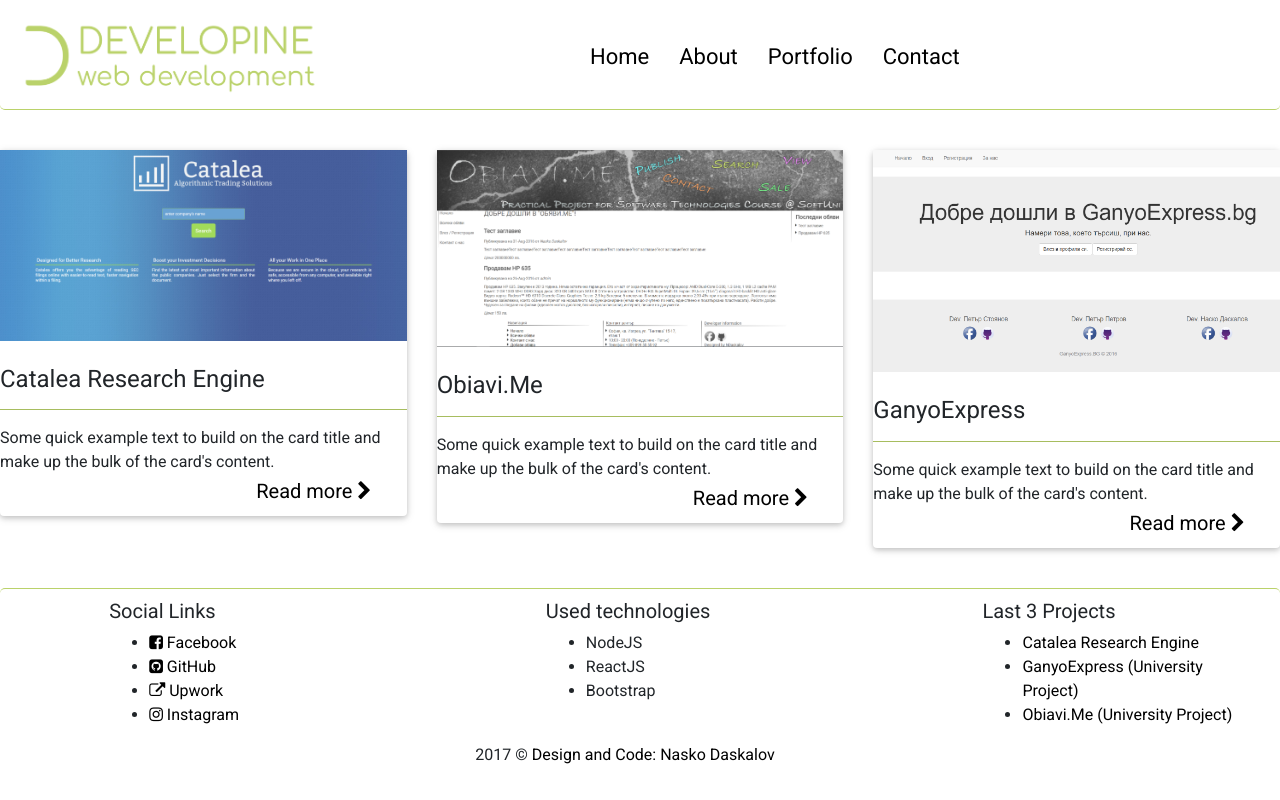
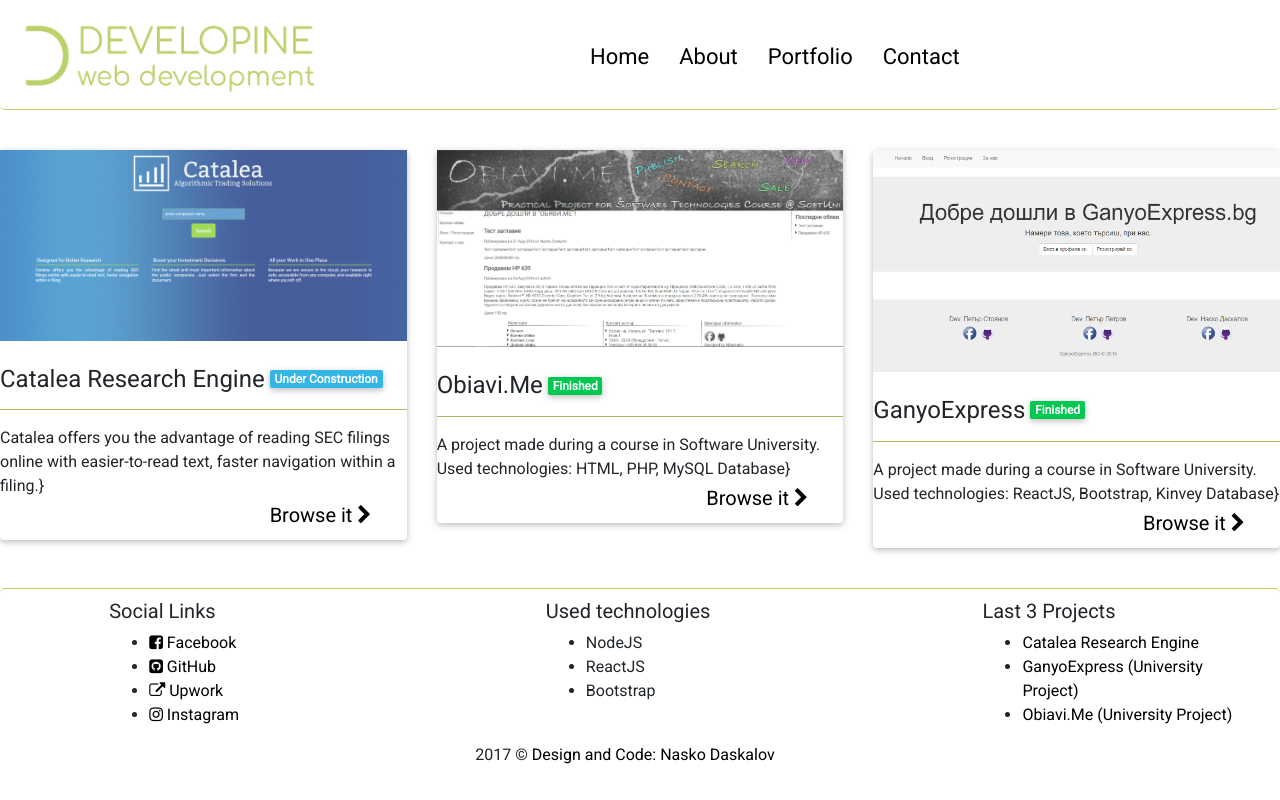
Before and after one commit to naskodaskalov/Developine.eu, a React (Create React App) app: page /portfolio in a window 1280 px wide. Built offline with nearby package versions, Linux system fonts and the light colour scheme.

Commit message:
Some design changes

```diff
--- a/src/Components/Portfolio.js
+++ b/src/Components/Portfolio.js
@@ -10,18 +10,24 @@
             <ProjectList
               url='http://cataleatradingreports.herokuapp.com'
               projectName='Catalea Research Engine'
+              progress='Under Construction'
+              projectDescription='Catalea offers you the advantage of reading SEC filings online with easier-to-read text, faster navigation within a filing.'
               imageLink={require('../Images/catalea.png')} />
           </div>
           <div className='col-md-4'>
             <ProjectList
               url='http://obiavime.developine.eu'
               projectName='Obiavi.Me'
+              progress='Finished'
+              projectDescription='A project made during a course in Software University. Used technologies: HTML, PHP, MySQL Database'
               imageLink={require('../Images/obiavime.png')} />
           </div>
           <div className='col-md-4'>
             <ProjectList
               url='http://ganyoexpress.developine.eu'
               projectName='GanyoExpress'
+              progress='Finished'
+              projectDescription='A project made during a course in Software University. Used technologies: ReactJS, Bootstrap, Kinvey Database'
               imageLink={require('../Images/ganyoexpress.png')} />
           </div>
         </div>
--- a/src/Components/ProjectList.css
+++ b/src/Components/ProjectList.css
@@ -26,3 +26,16 @@
 hr {
   background-color: #bad26a
 }
+
+.title-progress {
+  display: block;
+}
+
+h4.card-title {
+  display: inline;
+  vertical-align: middle;
+}
+
+.title-progress > span {
+  margin-left: 5px;
+}
--- a/src/Components/ProjectList.js
+++ b/src/Components/ProjectList.js
@@ -3,9 +3,14 @@
 
 class ProjectList extends Component {
   render () {
+    let progressStyle = 'badge '
+    if (this.props.progress === 'Finished') {
+      progressStyle += 'badge-success'
+    } else if (this.props.progress === 'Under Construction') {
+      progressStyle += 'badge-info'
+    }
     return (
       <div className='wrapper'>
-
         <div className='card'>
           <div className='view overlay hm-white-slight'>
             <img src={this.props.imageLink} className='img-fluid' alt={this.props.imageAlt} />
@@ -14,10 +19,12 @@
             </a>
           </div>
           <div className='card-block'>
-            <h4 className='card-title'>{this.props.projectName}</h4>
+            <div className='title-progress'>
+              <h4 className='card-title'>{this.props.projectName}</h4><span className={progressStyle}>{this.props.progress}</span>
+            </div>
             <hr />
-            <p className='card-text'>Some quick example text to build on the card title and make up the bulk of the card's content.</p>
-            <a href={this.props.url} className='black-text d-flex flex-row-reverse'><h5 className='btn_read_more'>Read more <i className='fa fa-chevron-right' /></h5></a>
+            <p className='card-text'>{this.props.projectDescription}}</p>
+            <a href={this.props.url} className='black-text d-flex flex-row-reverse'><h5 className='btn_read_more'>Browse it <i className='fa fa-chevron-right' /></h5></a>
           </div>
         </div>
 
```
